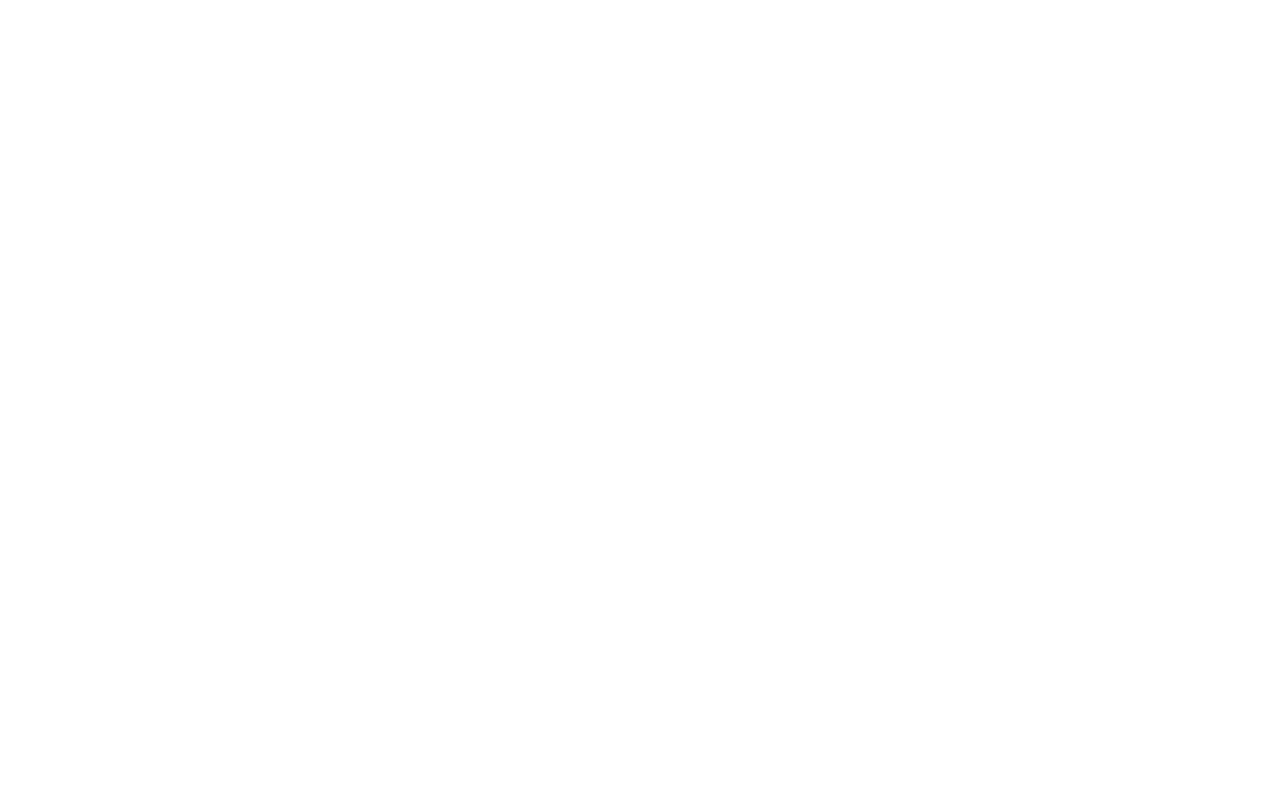
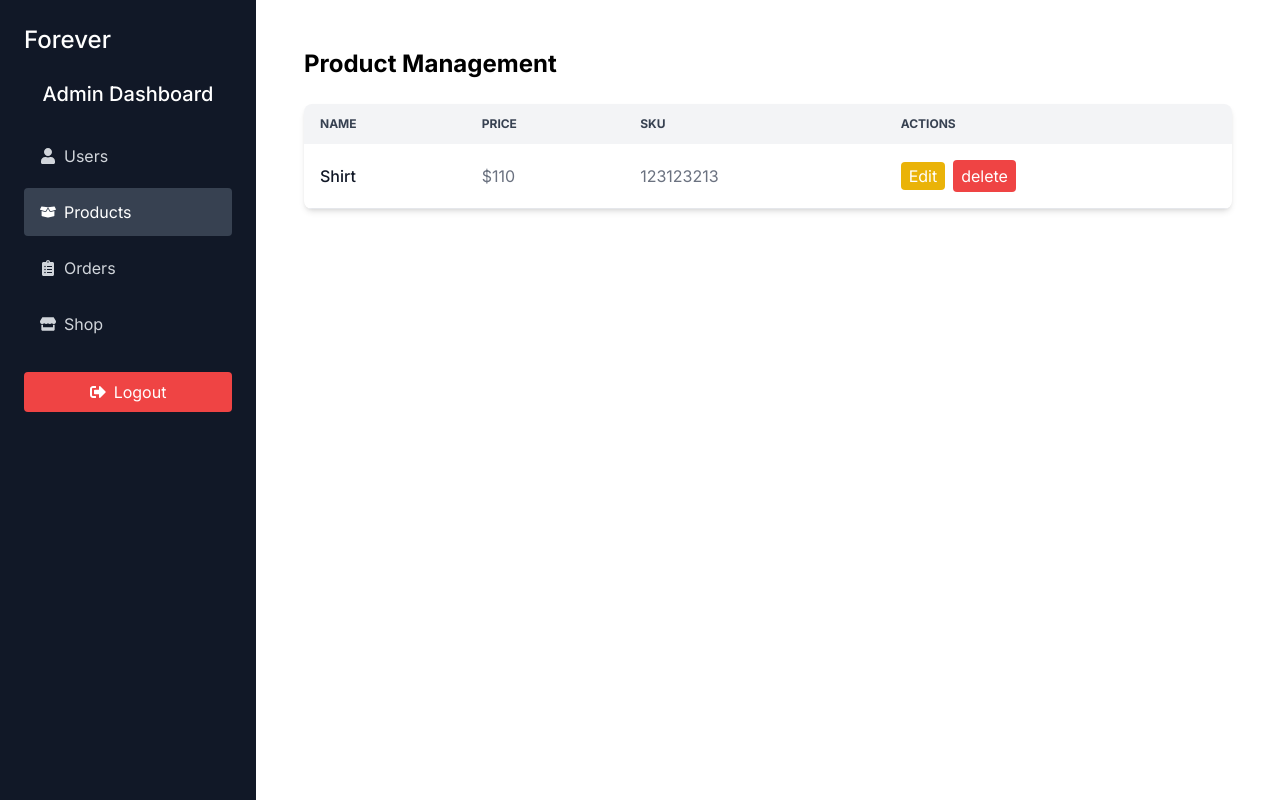
Before and after one commit to Gurneetsingh07/Forever-E-Commerce, a React (Vite) app: page /admin/products in a window 1280 px wide. Before the commit this address had no page. Built offline with nearby package versions, Linux system fonts and the light colour scheme.

Commit message:
product management page is added

```diff
--- a/src/App.jsx
+++ b/src/App.jsx
@@ -15,6 +15,7 @@
 import AdminLayout from "./components/Admin/AdminLayout";
 import AdminHomepage from "./pages/AdminHomepage";
 import UserManagement from "./components/Admin/UserManagement";
+import ProductManagement from "./components/Admin/ProductManagement";
 const App = () => {
   return (
     <BrowserRouter>
@@ -40,6 +41,7 @@
         <Route path="/admin" element={<AdminLayout />}>
           <Route index element={<AdminHomepage />} />
           <Route path="users" element={<UserManagement />} />
+          <Route path="products" element={<ProductManagement />} />
         </Route>
       </Routes>
     </BrowserRouter>
--- /dev/null
+++ b/src/components/Admin/ProductManagement.jsx
@@ -0,0 +1,65 @@
+import React from "react";
+import { Link } from "react-router-dom";
+const ProductManagement = () => {
+  const products = [
+    {
+      _id: 1231213,
+      name: "Shirt",
+      price: 110,
+      sku: "123123213",
+    },
+  ];
+    const handleDelete = (id) => {
+    if (window.confirm("Are you sure you want to delete this product?")) {
+      console.log("Deleting product with id: ",id);
+    }
+  }
+  return (
+    <div className="max-w-7xl mx-auto p-6">
+      <h2 className="text-2xl font-bold mb-6">Product Management</h2>
+      <div className="overflow-x-auto shadow-md sm:rounded-lg">
+        <table className="min-w-full text-left text-gray-500">
+          <thead className="bg-gray-100 text-xs uppercase text-gray-700">
+            <tr>
+              <th className="py-3 px-4">Name</th>
+              <th className="py-3 px-4">Price</th>
+              <th className="py-3 px-4">SKU</th>
+              <th className="py-3 px-4">Actions</th>
+            </tr>
+          </thead>
+          <tbody>
+            {products.length > 0 ? (
+              products.map((product) => (
+                <tr
+                  key={product._id}
+                  className="border-b hover:bg-gray-50 cursor-pointer"
+                >
+                  <td className="p-4 font-medium text-gray-900 whitespace-nowrap">
+                    {product.name}
+                  </td>
+                  <td className="p-4">${product.price}</td>
+                  <td className="p-4">{product.sku}</td>
+                  <td className="p-4">
+                    <Link to={`/admin/products/${product._id}/edit`} className="bg-yellow-500 text-white px-2 py-1 rounded mr-2 hover:bg-yellow-600">Edit</Link>
+                    <button onClick={()=>handleDelete(product._id)}
+                        className="bg-red-500 text-white px-2 py-1 rounded hover:bg-red-600">
+                        delete
+                    </button>
+                  </td>
+                </tr>
+              ))
+            ) : (
+              <tr>
+                <td colSpan="4" className="text-center text-gray-500 p-4">
+                  No products found.
+                </td>
+              </tr>
+            )}
+          </tbody>
+        </table>
+      </div>
+    </div>
+  );
+};
+
+export default ProductManagement;
```
